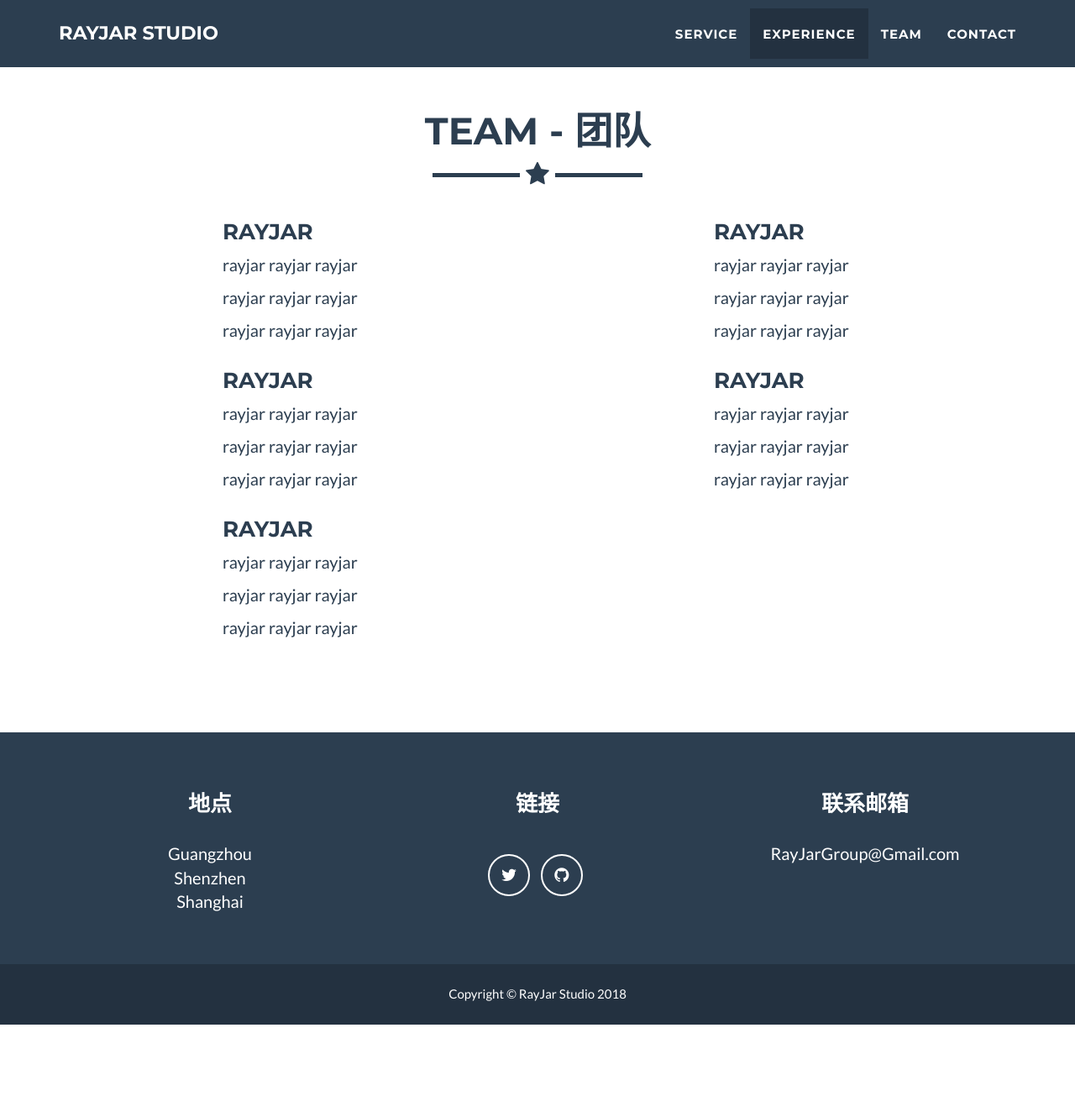
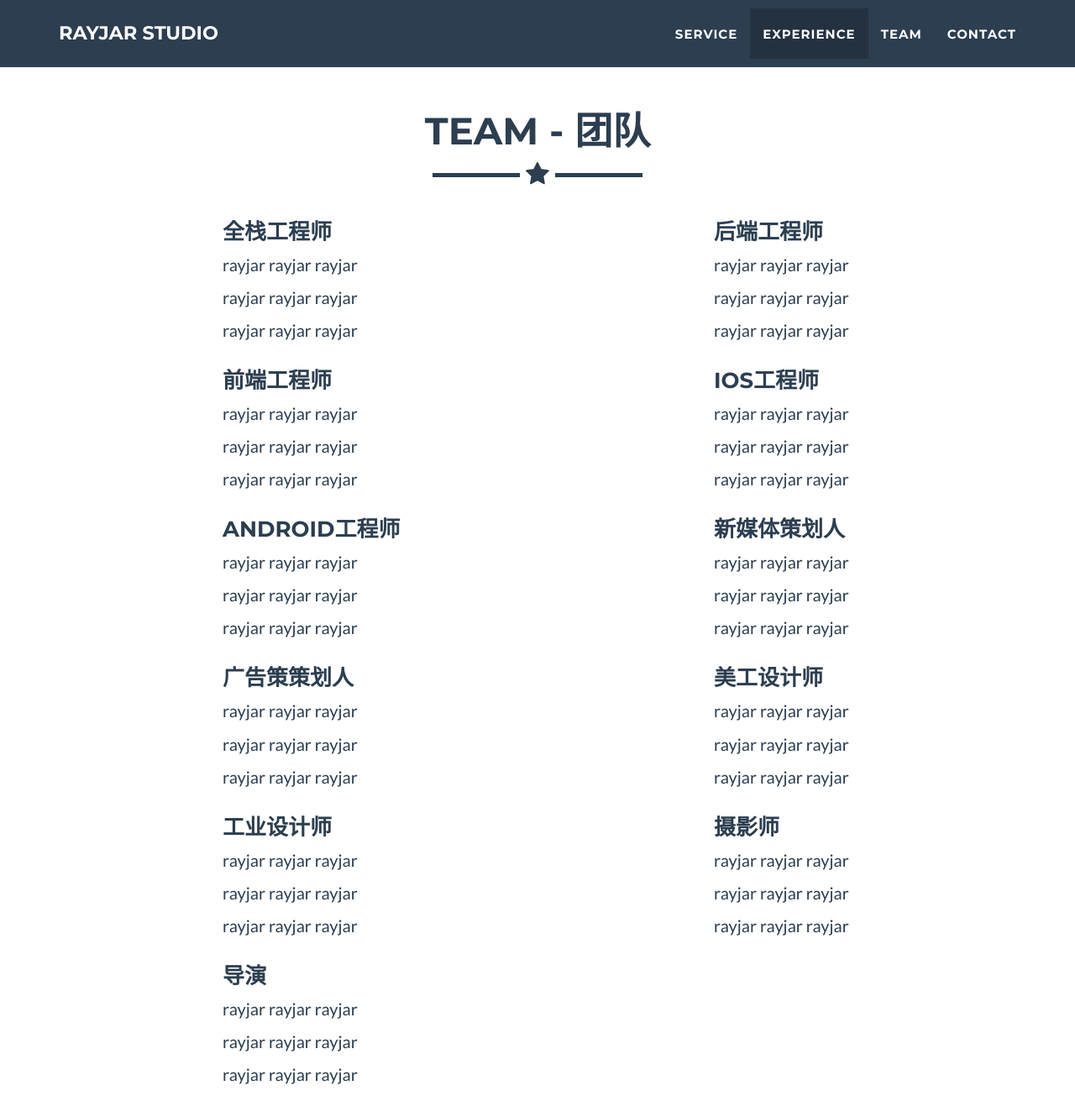
Before and after one commit to rayjar/rayjar.github.io, a Jekyll site: the page built from index.html, in a window 1280 px wide and 1400 px high, scrolled down 2714 px. Shown: the top 1330 px of the window at 84% size. Built offline with Jekyll 4.4.1, drawn with Linux system fonts in a browser that asks for light colours; before the commit the page ends 3934 px from its top, so only the background shows below that.

Commit message:
fix srvices

```diff
--- a/_includes/team.html
+++ b/_includes/team.html
@@ -9,36 +9,71 @@
         </div>
         <div class="row">
             <div class="col-lg-4 col-lg-offset-2">
-                <h3>RAYJAR</h3>
+                <h3>全栈工程师</h3>
                 <p>rayjar rayjar rayjar</p>
                 <p>rayjar rayjar rayjar</p>
                 <p>rayjar rayjar rayjar</p>
             </div>
             <div class="col-lg-4 col-lg-offset-2">
-                <h3>RAYJAR</h3>
+                <h3>后端工程师</h3>
                 <p>rayjar rayjar rayjar</p>
                 <p>rayjar rayjar rayjar</p>
                 <p>rayjar rayjar rayjar</p>
             </div>
             <div class="col-lg-4 col-lg-offset-2">
-                <h3>RAYJAR</h3>
+                <h3>前端工程师</h3>
                 <p>rayjar rayjar rayjar</p>
                 <p>rayjar rayjar rayjar</p>
                 <p>rayjar rayjar rayjar</p>
             </div>
             <div class="col-lg-4 col-lg-offset-2">
-                <h3>RAYJAR</h3>
+                <h3>IOS工程师</h3>
                 <p>rayjar rayjar rayjar</p>
                 <p>rayjar rayjar rayjar</p>
                 <p>rayjar rayjar rayjar</p>
             </div>
             <div class="col-lg-4 col-lg-offset-2">
-                <h3>RAYJAR</h3>
+                <h3>Android工程师</h3>
                 <p>rayjar rayjar rayjar</p>
                 <p>rayjar rayjar rayjar</p>
                 <p>rayjar rayjar rayjar</p>
             </div>
-
+            <div class="col-lg-4 col-lg-offset-2">
+                <h3>新媒体策划人</h3>
+                <p>rayjar rayjar rayjar</p>
+                <p>rayjar rayjar rayjar</p>
+                <p>rayjar rayjar rayjar</p>
+            </div>
+            <div class="col-lg-4 col-lg-offset-2">
+                <h3>广告策策划人</h3>
+                <p>rayjar rayjar rayjar</p>
+                <p>rayjar rayjar rayjar</p>
+                <p>rayjar rayjar rayjar</p>
+            </div>
+            <div class="col-lg-4 col-lg-offset-2">
+                <h3>美工设计师</h3>
+                <p>rayjar rayjar rayjar</p>
+                <p>rayjar rayjar rayjar</p>
+                <p>rayjar rayjar rayjar</p>
+            </div>
+            <div class="col-lg-4 col-lg-offset-2">
+                <h3>工业设计师</h3>
+                <p>rayjar rayjar rayjar</p>
+                <p>rayjar rayjar rayjar</p>
+                <p>rayjar rayjar rayjar</p>
+            </div>
+            <div class="col-lg-4 col-lg-offset-2">
+                <h3>摄影师</h3>
+                <p>rayjar rayjar rayjar</p>
+                <p>rayjar rayjar rayjar</p>
+                <p>rayjar rayjar rayjar</p>
+            </div>
+            <div class="col-lg-4 col-lg-offset-2">
+                <h3>导演</h3>
+                <p>rayjar rayjar rayjar</p>
+                <p>rayjar rayjar rayjar</p>
+                <p>rayjar rayjar rayjar</p>
+            </div>
         </div>
     </div>
 </section>
```
